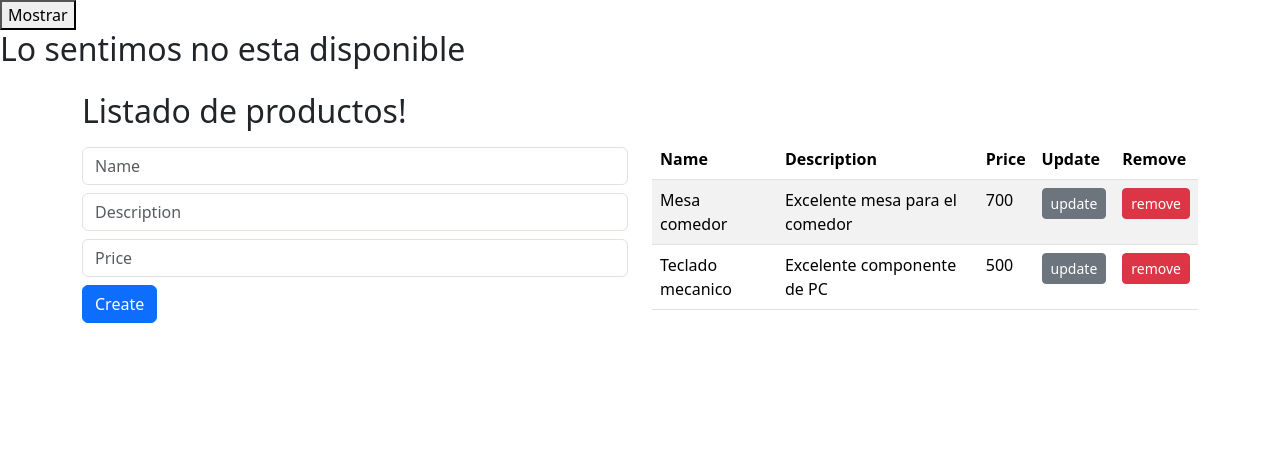
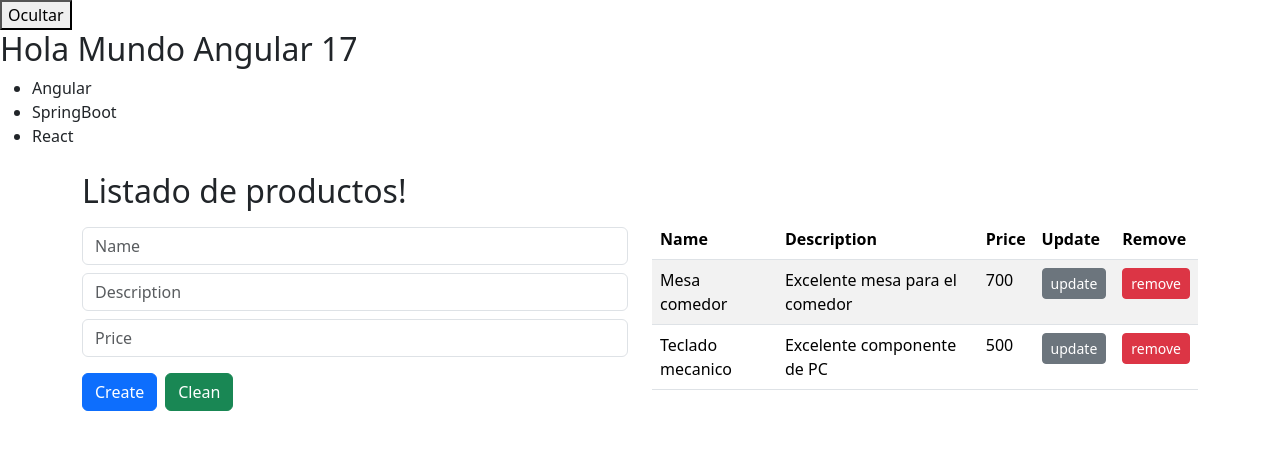
Before and after one commit to Vladim-i-r/angular-app, an Angular app: page / in a window 1280 px wide. Shown: the top 450 px of the page. Built offline with nearby package versions, Linux system fonts and the light colour scheme.

Commit message:
Add Clean function, modified real-time update method with a clone object

```diff
--- a/src/app/app.component.ts
+++ b/src/app/app.component.ts
@@ -14,7 +14,7 @@ import { ProductComponent } from './products/components/product.component';
 })
 export class AppComponent {
   title: string = 'Hola Mundo Angular 17';  // No tenia el string, pero con las comillas entiende que es string, antes era title = '';
-  enabled: boolean = false;
+  enabled: boolean = true;
 
   courses: string[] = ['Angular','SpringBoot','React'];
 
--- a/src/app/products/components/form/form.component.html
+++ b/src/app/products/components/form/form.component.html
@@ -9,6 +9,7 @@
         <input type="number" class="form-control my-2" placeholder="Price" name="price" [(ngModel)]="product.price">
     </div>
     <div>
-        <button class="btn btn-primary">{{product.id>0? 'Update': 'Create'}}</button>
+        <button type="submit" class="btn btn-primary my-2">{{product.id>0? 'Update': 'Create'}}</button>
+        <button type="button" class="btn btn-success my-2 mx-2" (click)="clean()">Clean</button>
     </div>
 </form>
--- a/src/app/products/components/form/form.component.ts
+++ b/src/app/products/components/form/form.component.ts
@@ -26,4 +26,8 @@ export class FormComponent {
     this.newProductEvent.emit(this.product);
     console.log(this.product);
   }
+
+  clean(): void {
+    this.product = new Product();
+  }
 }
--- a/src/app/products/components/product.component.ts
+++ b/src/app/products/components/product.component.ts
@@ -49,7 +49,7 @@ export class ProductComponent implements OnInit{
   }
 
   onUpdateProduct(productRow: Product) {
-    this.productSelected = productRow;
+    this.productSelected = {...productRow}; // se le aplica a la copia de productRow y evita que se vean cambios en tiempo real
   }
 
   onRemoveProduct(id: number) {
```
